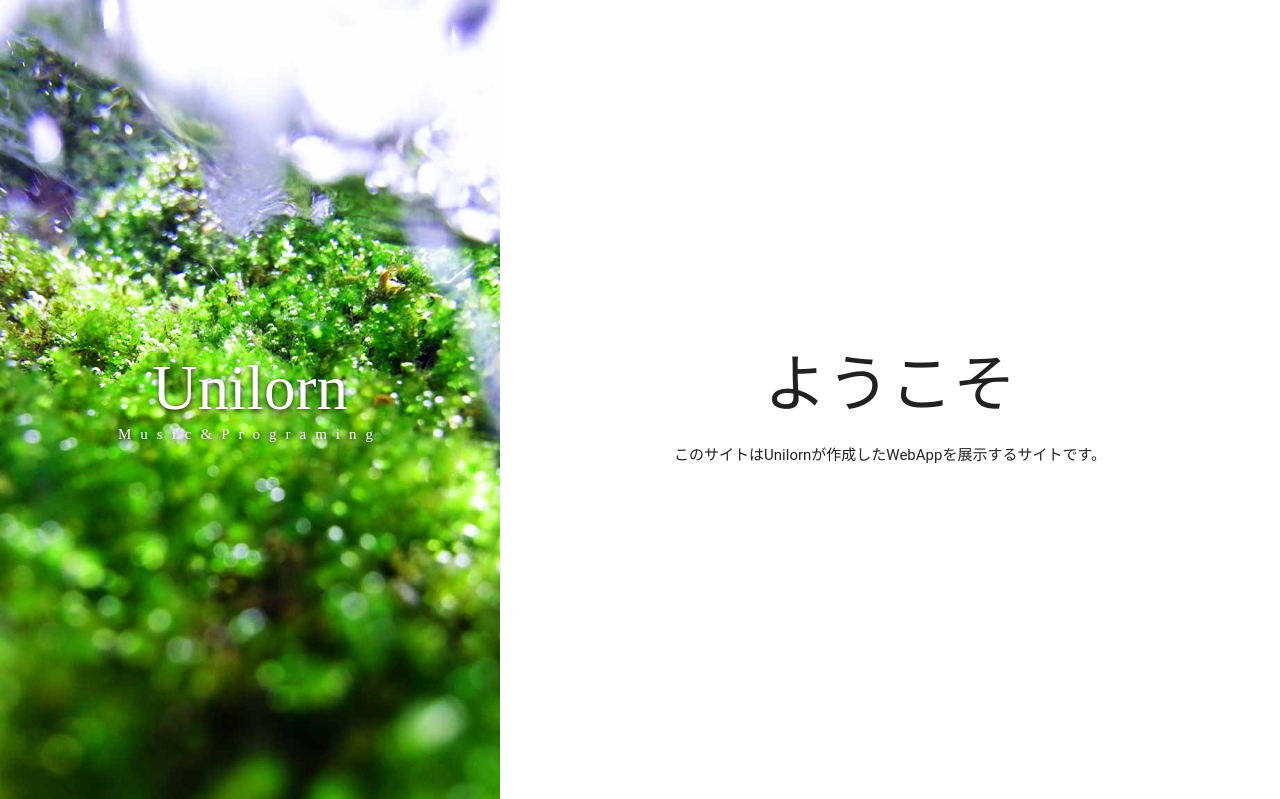
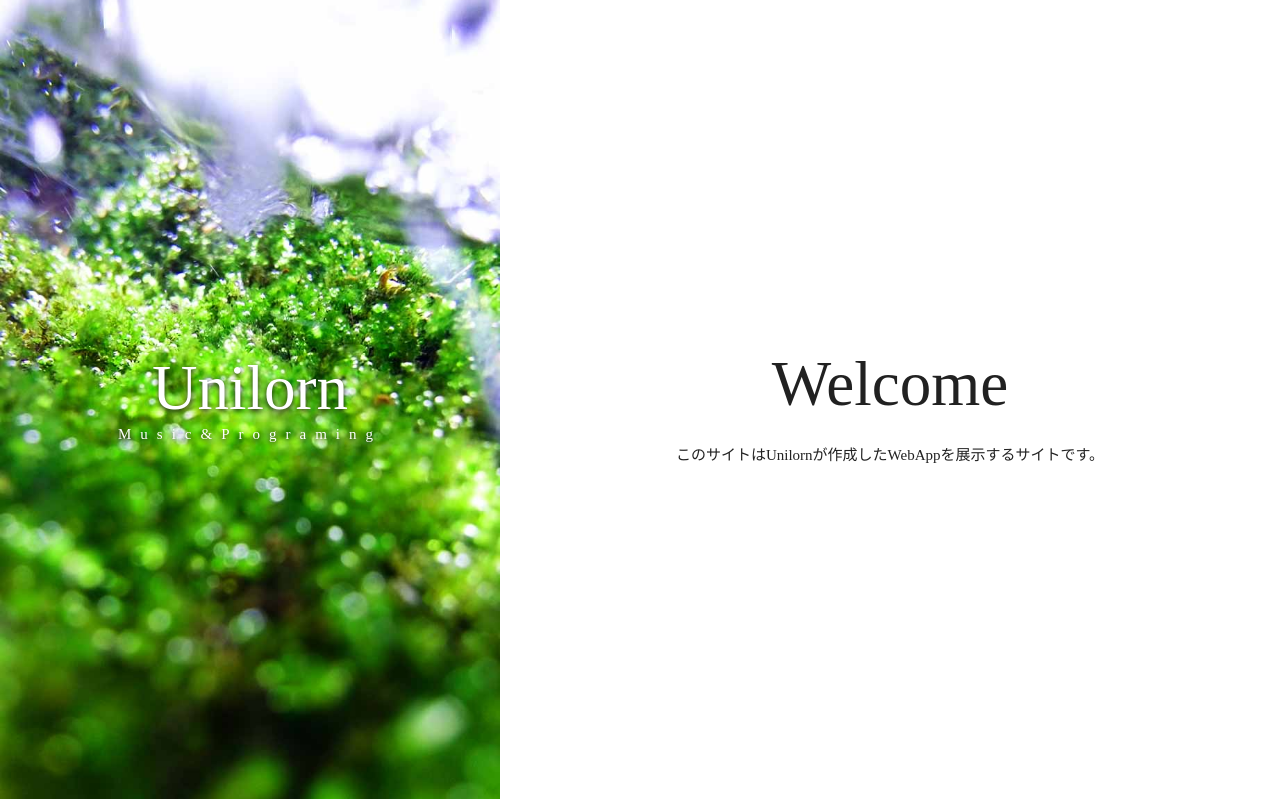
Before and after one commit to UNILORN/Old_ProgHomePage, a PHP site: page / in a window 1280 px wide. Shown: the top 799 px of the page. Run offline with PHP 8.4, Linux system fonts and the light colour scheme; some libraries are stand-ins or nearby versions; some web fonts are replaced.

Commit message:
Consept,Title

```diff
--- a/index.php
+++ b/index.php
@@ -45,7 +45,7 @@
     <div class="page-content">
       <div class="page-profile">
         <div class="page-profile-inner">
-          <h1>ようこそ</h1>
+          <h1>Welcome</h1>
           <p>このサイトはUnilornが作成したWebAppを展示するサイトです。</p>
           <?php
             if($flug == 1){
@@ -206,10 +206,10 @@
       <div class="content">
         <h3>This Site Concept</h3>
         <p>
-          シンプルだけど色鮮やかなデザインのサイト。<br>
+          シンプルで色鮮やかなデザインをコンセプトに制作しました<br>
           実は使ってる写真は自分で撮りに行きました。<br>
+          奈良県の「みたらい渓谷」という場所で、とても迫力のある緑豊かな渓谷です。<br>
           <br>
-          そして、最後までスクロールしていただきありがとうございます。
         </p>
       </div>
       <footer>
--- a/top.css
+++ b/top.css
@@ -132,6 +132,7 @@ header{
 }
 
 .page-profile-inner{
+  font-family: 'Myfont';
   width: 100%;
   padding: 0;
   display: table-cell;
```
